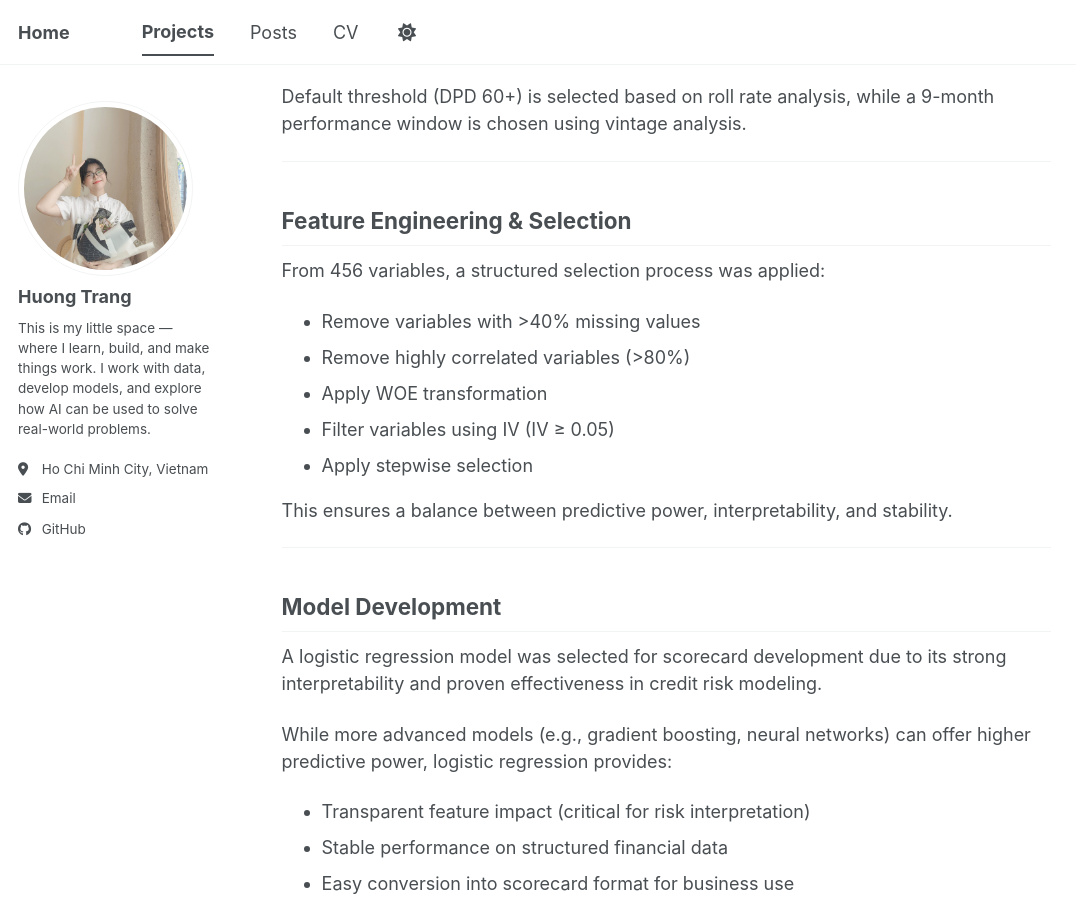
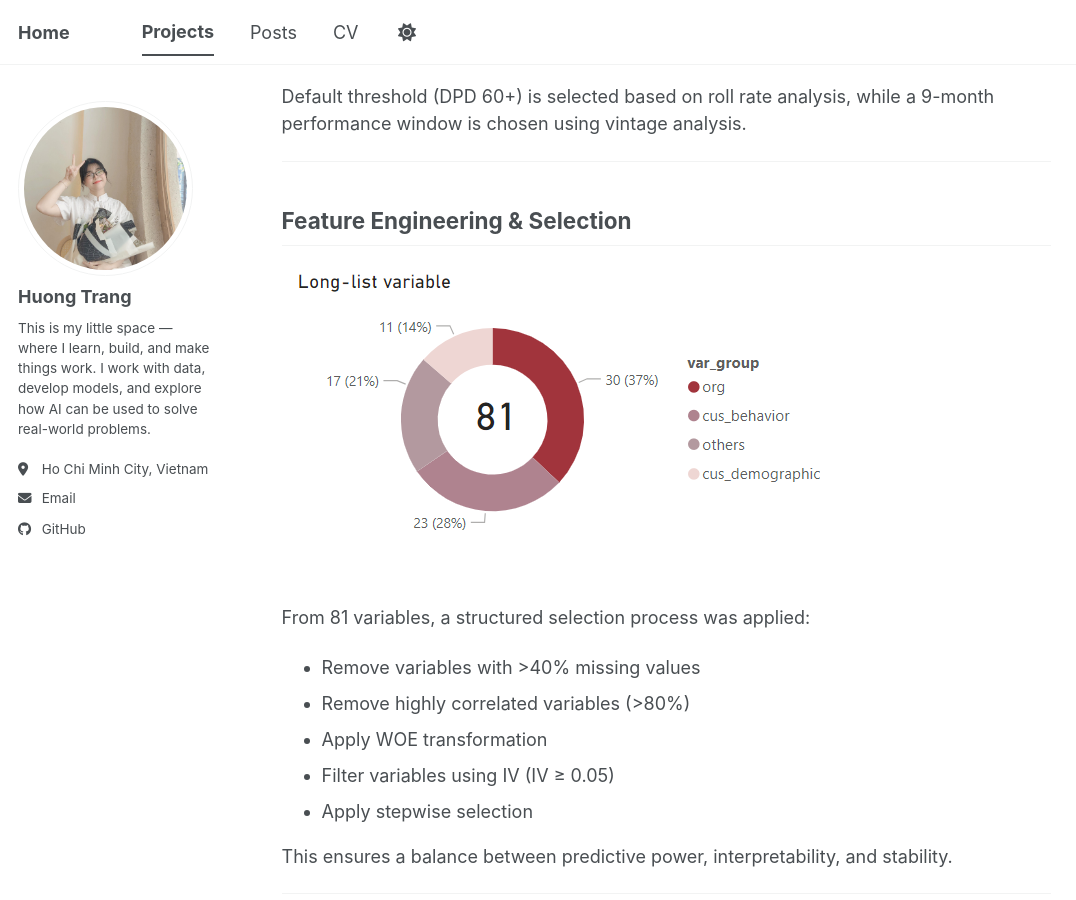
Before and after one commit to HuongTrangDo/huongtrangdo.github.io, a Jekyll site: the page built from _projects/2023-12-20-project-ascore.md, in a window 1280 px wide and 900 px high, scrolled down 2378 px. Shown: the whole window, without its empty margins (0-1076 px from the left). Built offline with Jekyll 4.4.1, drawn with Linux system fonts in a browser that asks for light colours; a script bundle is joined from its source files by our own code; library files that are not in the unit come from our copies.

Commit message:
Update 2023-12-20-project-ascore.md

```diff
--- a/_projects/2023-12-20-project-ascore.md
+++ b/_projects/2023-12-20-project-ascore.md
@@ -80,7 +80,9 @@ Default threshold (DPD 60+) is selected based on roll rate analysis, while a 9-m
 
 ## Feature Engineering & Selection
 
-From 456 variables, a structured selection process was applied:
+![Long-list variables]({{ "/images/projects/ascore_longlist_chart.png" | relative_url }})
+
+From 81 variables, a structured selection process was applied:
 
 * Remove variables with >40% missing values
 * Remove highly correlated variables (>80%)
```
